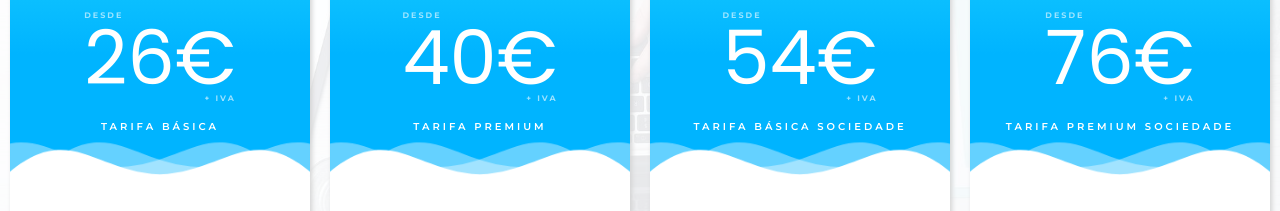
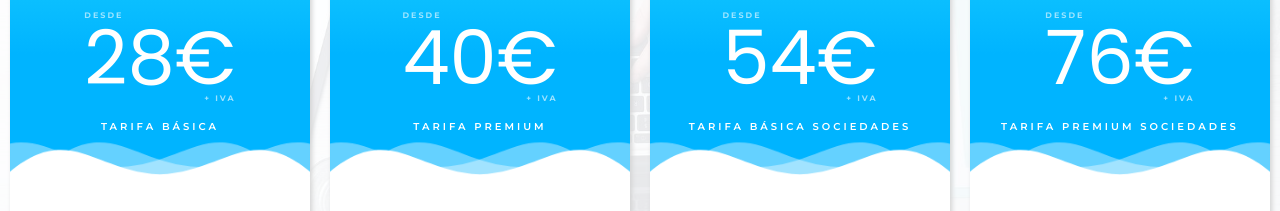
Before and after one commit to SauloPM/aprosan-angular, an Angular app: page / in a window 1280 px wide. Shown: the part 6580-6791 px from the top of the page. Built offline with nearby package versions, Linux system fonts and the light colour scheme.

Commit message:
[ Tarifas ] » Corregir precio completado. Corregir errata ortográfica completado

```diff
--- a/src/app/components/tarifas/tarifas.component.ts
+++ b/src/app/components/tarifas/tarifas.component.ts
@@ -12,7 +12,7 @@ export class TarifasComponent {
 
   tarifas: Tarifa[] = [
     {
-      precio: '26',
+      precio: '28',
       titulo: 'Tarifa básica',
       texto: 'Asesoría fisca y contable para autónomos del sector sanitario*',
       aclaracion: '* Profesionales autónomos sin obligación de IVA',
@@ -29,7 +29,7 @@ export class TarifasComponent {
     },
     {
       precio: '54',
-      titulo: 'Tarifa Básica Sociedade',
+      titulo: 'Tarifa Básica Sociedades',
       texto: 'Asesoría fisca y contable para sociedades del sector sanitario*',
       aclaracion: '* Sociedades sin obligación de IVA',
       modal: '#tarifa-basica-sociedades',
@@ -37,7 +37,7 @@ export class TarifasComponent {
     },
     {
       precio: '76',
-      titulo: 'Tarifa Premium Sociedade',
+      titulo: 'Tarifa Premium Sociedades',
       texto: 'Asesoría fisca y contable para sociedades del sector sanitario*',
       aclaracion: '* Sociedades con o sin obligación de IVA',
       modal: '#tarifa-premium-sociedades',
```
